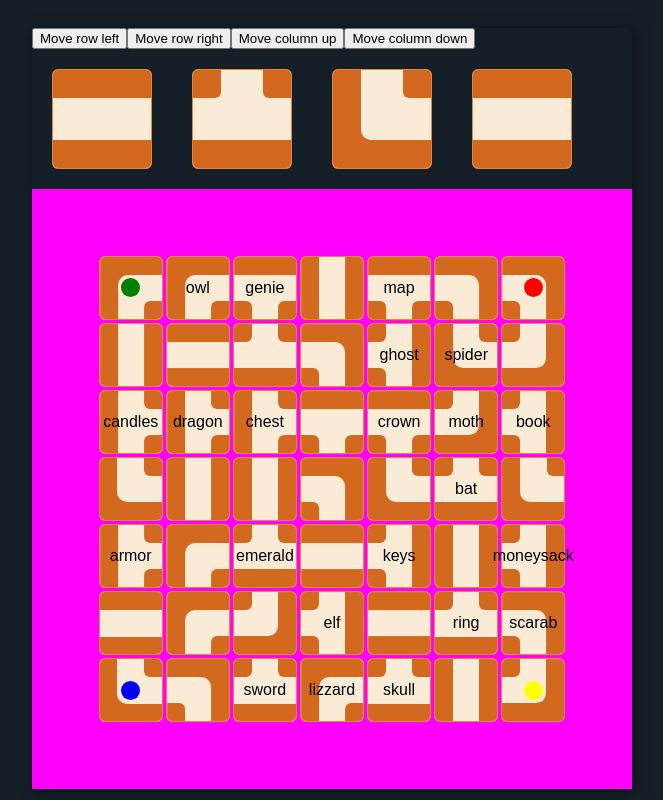
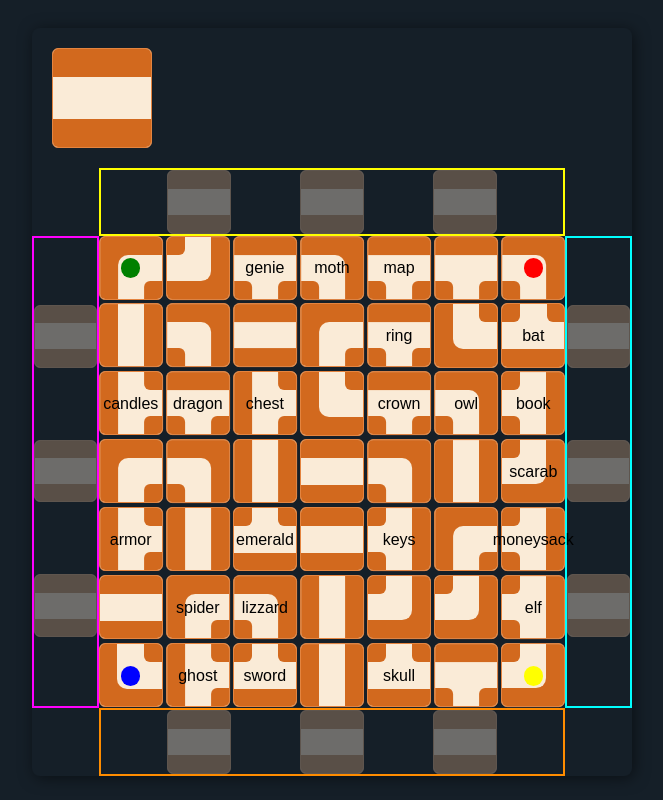
Before and after one commit to vforteli/maze, a React (Vite) app in the folder frontend/: page / in a window 1280 px wide. Shown: the whole page, without its empty margins (308-971 px from the left). Built offline with nearby package versions, Linux system fonts and the light colour scheme.

Commit message:
make borders active

```diff
--- a/frontend/src/board/Board.scss
+++ b/frontend/src/board/Board.scss
@@ -5,7 +5,6 @@
   }
 
   .board-frame {
-    background-color: magenta;
     display: grid;
     grid-template-columns: repeat(9, 1fr);
     grid-template-rows: repeat(9, 1fr);
@@ -19,7 +18,49 @@
     grid-gap: 3px;
   }
 
+  .frame-side {
+    display: grid;
+    grid-gap: 3px;
+
+    &.left {
+      border: 2px solid magenta;
+      grid-template-rows: repeat(7, 1fr);
+      grid-column: 1 / 1;
+      grid-row: 2 / 9;
+    }
+
+    &.right {
+      border: 2px solid cyan;
+      grid-template-rows: repeat(7, 1fr);
+      grid-column: 9 / 9;
+      grid-row: 2 / 9;
+    }
+
+    &.top {
+      border: 2px solid yellow;
+      grid-template-columns: repeat(7, 1fr);
+      grid-column: 2 / 9;
+      grid-row: 1 / 1;
+    }
+
+    &.bottom {
+      border: 2px solid darkorange;
+      grid-template-columns: repeat(7, 1fr);
+      grid-column: 2 / 9;
+      grid-row: 9 / 9;
+    }
+
+    div.movable {
+      transition: filter 0.1s ease;
+      filter: brightness(40%) contrast(60%) grayscale(60%);
+    }
+
+    div.movable:hover {
+      filter: brightness(100%) contrast(100%);
+    }
+  }
+
   .player-tile .tile {
-    transition: transform 0.5s ease-in-out;
+    transition: transform 0.3s ease-in-out;
   }
 }
--- a/frontend/src/board/Board.tsx
+++ b/frontend/src/board/Board.tsx
@@ -8,8 +8,8 @@ export type BoardProps = unknown;
 const Board = () => {
   const [boardState, setBoardState] = useState(getRandomBoardTiles());
 
-  const handleMoveTiles = (direction: MoveDirection) => {
-    const updatedBoard = moveTiles(boardState, 1, direction);
+  const handleMoveTiles = (index: number, direction: MoveDirection) => {
+    const updatedBoard = moveTiles(boardState, index, direction);
     setBoardState(updatedBoard);
   };
 
@@ -17,30 +17,36 @@ const Board = () => {
     setBoardState((s) => rotatePlayerTile(s));
   };
 
+  function FrameTile(props: { onClick: () => void }) {
+    return (
+      <div className="player-tile movable" onClick={props.onClick}>
+        <TileMemoized {...boardState.playerTile} rotation={boardState.playerTile.rotation} />
+      </div>
+    );
+  }
+
   return (
     <div className="board-container">
-      <button onClick={() => handleMoveTiles("left")}>Move row left</button>
-      <button onClick={() => handleMoveTiles("right")}>Move row right</button>
-      <button onClick={() => handleMoveTiles("up")}>Move column up</button>
-      <button onClick={() => handleMoveTiles("down")}>Move column down</button>
-
       <div className="tile-test">
         <div style={{ width: 100, margin: 20 }}>
           <div className="player-tile" onClick={() => handleRotatePlayerTile()}>
             <TileMemoized {...boardState.playerTile} rotation={boardState.playerTile.rotation} />
           </div>
         </div>
-        <div style={{ width: 100, margin: 20 }}>
-          <TileMemoized type="T" rotation={0} />
-        </div>
-        <div style={{ width: 100, margin: 20 }}>
-          <TileMemoized type="L" rotation={0} />
-        </div>
-        <div style={{ width: 100, margin: 20 }}>
-          <TileMemoized type="I" rotation={0} />
-        </div>
       </div>
       <div className="board-frame">
+        <div className="frame-side left">
+          {[...Array(boardState.tiles.length).keys()].map((i) => (i % 2 !== 0 ? <FrameTile onClick={() => handleMoveTiles(i, "right")} /> : <div />))}
+        </div>
+        <div className="frame-side right">
+          {[...Array(boardState.tiles.length).keys()].map((i) => (i % 2 !== 0 ? <FrameTile onClick={() => handleMoveTiles(i, "left")} /> : <div />))}
+        </div>
+        <div className="frame-side top">
+          {[...Array(boardState.tiles.length).keys()].map((i) => (i % 2 !== 0 ? <FrameTile onClick={() => handleMoveTiles(i, "down")} /> : <div />))}
+        </div>
+        <div className="frame-side bottom">
+          {[...Array(boardState.tiles.length).keys()].map((i) => (i % 2 !== 0 ? <FrameTile onClick={() => handleMoveTiles(i, "up")} /> : <div />))}
+        </div>
         <div className="board">
           {boardState.tiles
             .flatMap((o) => o)
```
Also changed, not shown: frontend/something.png.
